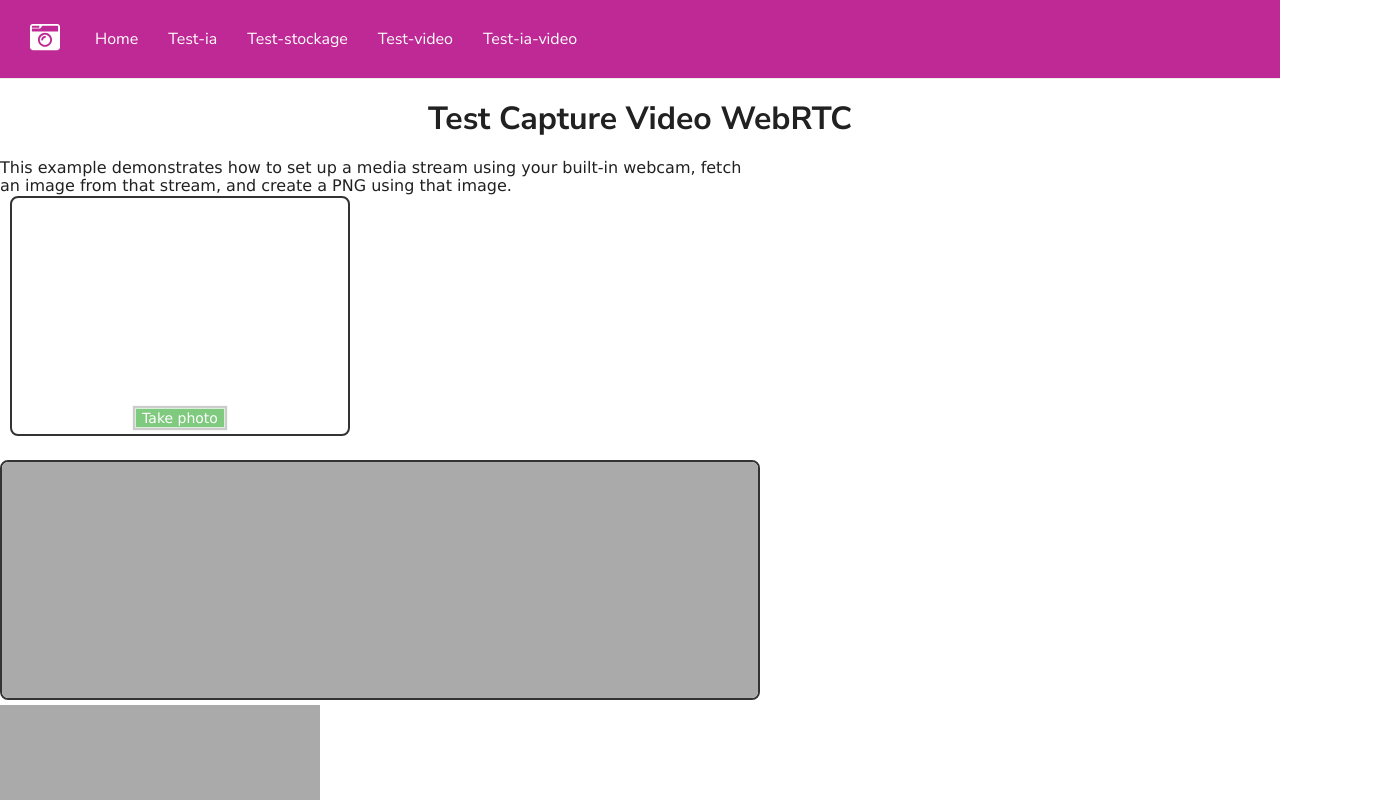
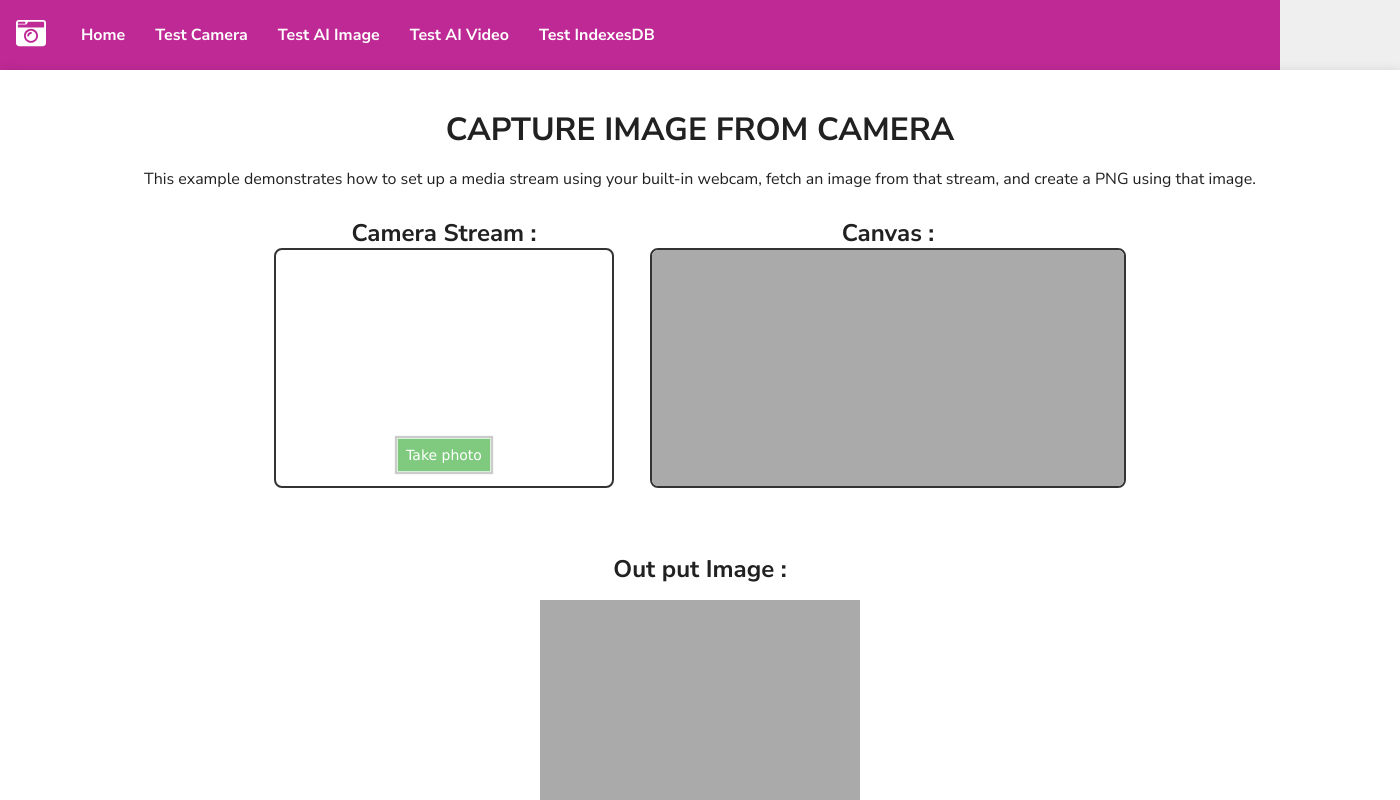
Before and after one commit to vylexcourchevel/ia-camera-detect-object, a React (Vite) app: page /test-video in a window 1280 px wide. Shown: the top 800 px of the page, 1400 px wide, since content can reach past the window. Built offline with nearby package versions, Linux system fonts and the light colour scheme; no server answers.

Commit message:
fixed bugs, harmonized layouts

```diff
--- a/src/App.css
+++ b/src/App.css
@@ -1,22 +1,29 @@
-#root{
-  display: flex;
-  flex-direction: column;
-  min-height: 100vh;
-}
 :root {
   font-size: 1rem;
-}
-:root {
   --text-color: #212121;
-  --bg-color-header:  #BF2995;
-  --accent-color: #F5721F;
-  --accent-color-hover: #E91363;
+  --bg-color-header: #bf2995;
+  --accent-color: #f5721f;
+  --accent-color-hover: #e91363;
   --main-background-color: #ffffff;
-  --frame-background-color: #f5f4fa;
+  --frame-background-color: #efefef;
   --border-color: #ececec;
   --input-border-color: #ccc;
   --border: #afb1b8;
   --input-coor: rgba(33, 33, 33, 0.2);
+}
+
+body {
+  font-family: "Nunito Sans", sans-serif;
+  font-weight: 400;
+  background-color: var(--frame-background-color);
+  color: var(--text-color);
+}
+
+#root {
+  display: flex;
+  flex-direction: column;
+  min-height: 100vh;
+  background-color: var(--frame-background-color);
 }
 
 *,
@@ -36,16 +43,17 @@ ul {
   padding: 0;
   margin: 0;
 }
+
 li {
   list-style: none;
 }
+
+
+/* MAIN CONTAINER */
+
 @media screen and (min-width: 480px) {
   .container {
     margin: 0 auto;
-    padding: 20px;
-    background-color: var(--main-background-color);
-    box-shadow: 0 0 10px rgba(0, 0, 0, 0.1);
-    border-radius: 8px;
     width: 480px;
   }
 }
@@ -62,13 +70,21 @@ li {
   }
 }
 
+.main-container {
+  padding: 20px;
+  background-color: var(--main-background-color);
+  box-shadow: 0 0 10px rgba(0, 0, 0, 0.1);
+  min-height: 80vh;
+
 .section {
   padding: 20px;
   text-align: center;
 }
+
 .padding {
   padding: 10px;
 }
+
 @media screen and (min-width: 768px) {
   .tablet {
     display: none;
@@ -76,6 +92,7 @@ li {
     display: block;
   }
 }
+
 @media screen and (min-width: 768px) {
   .flex {
     display: flex;
@@ -83,26 +100,24 @@ li {
     align-items: center;
   }
 }
-body {
-  font-family: "Nunito Sans", sans-serif;
-  font-weight: 400;
-  background-color: var(--main-background-color);
-  color: var(--text-color);
-}
+
 h1,
 h2,
 h3 {
   font-family: "Nunito Sans", sans-serif;
   font-weight: 600;
 }
+
 header {
   border-bottom: 1px solid var(--border-color);
 }
+
 img {
   display: block;
   max-width: 100%;
   height: auto;
 }
+
 .hidden {
   position: absolute;
   width: 1px;
--- a/src/components/Template/Header.css
+++ b/src/components/Template/Header.css
@@ -1,9 +1,17 @@
 
   .header {
     background-color: var(--bg-color-header);
-    padding: 20px 30px;
-    display: flex;
-    align-items: center;
+
+    .header-content {
+      padding: 16px 16px;
+      display: flex;
+      align-items: center;
+    }
+
+    a {
+      font-weight: bold;
+    }
+
   }
 
   .header_container {
--- a/src/components/Template/Header.tsx
+++ b/src/components/Template/Header.tsx
@@ -34,13 +34,13 @@ const Header = () => {
       case "/":
         return "Home";
       case "/test-ia":
-        return "Test-ia";
+        return "Test AI Image";
       case "/test-stockage":
-        return "Test-stockage";
+        return "Test IndexesDB";
       case "/test-video":
-        return "Test-video";
+        return "Test Camera";
       case "/test-ia-video":
-        return "Test-ia-video";
+        return "Test AI Video";
       default:
         return "";
     }
@@ -50,6 +50,8 @@ const Header = () => {
 
   return (
     <header className="header">
+      <div className="container">
+        <div className="header-content">
           <Link to="/">
             <FaCameraRetro size={30} style={{ color: "var(--main-background-color)" }} />
           </Link>
@@ -65,26 +67,28 @@ const Header = () => {
                 </Link>
               </li>
               <li className="nav_item">
+                <Link className="nav_link" to="/test-video" onClick={closeMenu}>
+                  Test Camera
+                </Link>
+              </li>
+              <li className="nav_item">
                 <Link className="nav_link" to="/test-ia" onClick={closeMenu}>
-              Test-ia
+                  Test AI Image
+                </Link>
+              </li>
+              <li className="nav_item">
+                <Link className="nav_link" to="/test-ia-video" onClick={closeMenu}>
+                  Test AI Video
                 </Link>
               </li>
               <li className="nav_item">
                 <Link className="nav_link" to="/test-stockage" onClick={closeMenu}>
-              Test-stockage
-            </Link>
-          </li>
-          <li className="nav_item">
-            <Link className="nav_link" to="/test-video" onClick={closeMenu}>
-              Test-video
-            </Link>
-          </li>
-          <li className="nav_item">
-            <Link className="nav_link" to="/test-ia-video" onClick={closeMenu}>
-              Test-ia-video
+                  Test IndexesDB
                 </Link>
               </li>
             </nav>
+          </div>
+        </div>
       </div>
     </header>
   );
--- a/src/components/TestIA/TestIA.jsx
+++ b/src/components/TestIA/TestIA.jsx
@@ -60,8 +60,8 @@ const TestIA = () => {
   };
 
   return (
-    <div className="container">
-      <h1>Upload the Picture</h1>
+    <div className="container main-container">
+        <h1>UPLOAD A PICTURE</h1>
         <div className="flex-container">
           <input
             type="file"
--- a/src/components/TestIA/TestIAVideo.jsx
+++ b/src/components/TestIA/TestIAVideo.jsx
@@ -79,8 +79,8 @@ const TestIAVideo = () => {
   };
 
   return (
-    <div className="container">
-      <h1>Upload the video</h1>
+    <div className="main-container container">
+      <h1>UPLOAD A VIDEO</h1>
       <div className="flex-container">
         <input
           type="file"
@@ -88,13 +88,12 @@ const TestIAVideo = () => {
           onChange={handleFileChange}
           style={inputStyle}
         />
-          <div className="video-container">
-        <video ref={videoRef} controls />
-        <canvas ref={canvasRef} />
+        <div className="video-container">
+          <video ref={videoRef} controls />
+          <canvas ref={canvasRef} />
         </div>
       </div>
     </div>
-
   );
 };
 
--- a/src/components/TestIA/ia.css
+++ b/src/components/TestIA/ia.css
@@ -1,11 +1,4 @@
 /* src/index.css */
-
-/* Reset styles */
-body, html, #root {
-    margin: 0;
-    padding: 0;
-    height: 100%;
-  }
 
 /* Basic styles for input[type="file"] */
 input[type="file"] {
@@ -26,8 +19,9 @@ body, html, #root {
   flex-direction: row;
   align-items: center;
   justify-content: center;
-    gap : 30px;
-    video, canvas {
+  gap: 30px;
+  video,
+  canvas {
     max-height: 60vh;
   }
 }
@@ -36,6 +30,5 @@ body, html, #root {
 }
 
 #canvas1 {
-    width : 80%;
-
+  width: 80%;
 }
--- a/src/components/TestIndexesDB/TestIndexesDB.jsx
+++ b/src/components/TestIndexesDB/TestIndexesDB.jsx
@@ -1,5 +1,5 @@
 import { useState, useEffect } from "react";
-import { addItem, getItems, clearItems, deleteItem } from "../../db.js";
+import { addItem, getItems, clearItems, deleteItem } from "../../db2.js";
 import "./TestIndexesDB.css";
 
 const TestIndexesDB = () => {
@@ -51,8 +51,8 @@ const TestIndexesDB = () => {
   };
 
   return (
-    <div className="container">
-      <h1>IndexedDB Image and Text Storage</h1>
+    <div className="container main-container">
+      <h1>STORAGE ON IndexedDB</h1>
       <div className="input-container">
         <input type="file" onChange={handleFileChange} />
         <input
--- a/src/components/TestVideo/TestVideo.css
+++ b/src/components/TestVideo/TestVideo.css
@@ -11,29 +11,35 @@
 .camera {
   width: 340px;
   display: inline-block;
-}
-
-.output {
-  width: 340px;
-  display: inline-block;
-}
+  position: relative;
 
   #startbutton {
     display: block;
-  position: relative;
-  margin-left: auto;
-  margin-right: auto;
-  bottom: 32px;
+    position: absolute;
+    bottom: 16px;
     background-color: rgba(0, 150, 0, 0.5);
     border: 1px solid rgba(255, 255, 255, 0.7);
     box-shadow: 0px 0px 1px 2px rgba(0, 0, 0, 0.2);
     font-size: 14px;
     font-family: "Lucida Grande", "Arial", sans-serif;
     color: rgba(255, 255, 255, 1);
+    padding: 8px;
+    &:hover {
+      cursor: pointer;
+    }
+  }
 }
 
-.contentarea {
-  font-size: 16px;
-  font-family: "Lucida Grande", "Arial", sans-serif;
-  width: 760px;
+.output {
+  padding: 16px;
+  display: flex;
+  gap: 16px;
+  flex-direction: column;
+  justify-content: center;
+  align-items: center;
+  margin-bottom: 32px;
 }
+
+p {
+  text-align: center;
+}
--- a/src/components/TestVideo/TestVideo.jsx
+++ b/src/components/TestVideo/TestVideo.jsx
@@ -1,9 +1,8 @@
-import './TestVideo.css';
-import { useEffect } from 'react';
+import "./TestVideo.css";
+import { useEffect } from "react";
 
 function TestVideo() {
-
-  useEffect( () => {
+  useEffect(() => {
     startup();
   }, []);
 
@@ -19,106 +18,121 @@ function TestVideo() {
 
   // La Fonction startup se lance quand le loading de la page est terminé
   const startup = () => {
-
     // On recupère tout les éléments HTMLs sous forme de noeud du DOM
-    video = document.getElementById('video');
-    canvas = document.getElementById('canvas');
-    photo = document.getElementById('photo');
-    startbutton = document.getElementById('startbutton');
+    video = document.getElementById("video");
+    canvas = document.getElementById("canvas");
+    photo = document.getElementById("photo");
+    startbutton = document.getElementById("startbutton");
 
     // La fonction navigator.mediaDevices.getUserMedia permet de récupérer le flux vidéo et audio
-    navigator.mediaDevices.getUserMedia({video: true, audio: false}) // Elle renvoi un StreamVideo
-    .then(function(stream) { // Avec le .then on attend que la promesse soit terminée
+    navigator.mediaDevices
+      .getUserMedia({ video: true, audio: false }) // Elle renvoi un StreamVideo
+      .then(function (stream) {
+        // Avec le .then on attend que la promesse soit terminée
         video.srcObject = stream; // Puis on met le stream video dans le noeud de la balise video
         video.play(); // Aussi, on lance la vidéo avec la méthode HTML5 native play
       })
-    .catch(function(err) { // Ici on récupère les erreurs
+      .catch(function (err) {
+        // Ici on récupère les erreurs
         console.log("An error occurred: " + err);
       });
 
     // Ajout écouteur d'évenement sur si la caméra peut lire une vidéo
-    video.addEventListener('canplay', (event) => {
+    video.addEventListener(
+      "canplay",
+      (event) => {
         if (!isStreaming) {
-        height = video.videoHeight / (video.videoWidth/width); // Corrige un bug de Firefox qui a besoin qu'un height soit spécifié
+          height = video.videoHeight / (video.videoWidth / width); // Corrige un bug de Firefox qui a besoin qu'un height soit spécifié
 
-        if (isNaN(height)) { // Si la hauteure n'est pas un nombre
-          height = width / (4/3); // Allors on la définit comme étant à 3/4 de la largeur par défaut
+          if (isNaN(height)) {
+            // Si la hauteure n'est pas un nombre
+            height = width / (4 / 3); // Allors on la définit comme étant à 3/4 de la largeur par défaut
           }
 
           // On spécifie les attribut de la vidéo et du canvas
-        video.setAttribute('width', width);
-        video.setAttribute('height', height);
-        canvas.setAttribute('width', width);
-        canvas.setAttribute('height', height);
+          video.setAttribute("width", width);
+          video.setAttribute("height", height);
+          canvas.setAttribute("width", width);
+          canvas.setAttribute("height", height);
           isStreaming = true; // On change le boolean à true pour dire que la caméra tourne
         }
-    }, false);
+      },
+      false
+    );
 
     // Ajout écouteur d'évenement sur le click du bouton pour prendre la photo
-    startbutton.addEventListener('click', function(ev){
+    startbutton.addEventListener(
+      "click",
+      function (ev) {
         takepicture();
         ev.preventDefault();
-    }, false);
+      },
+      false
+    );
 
     // Purge de la photo
     clearphoto();
-  }
-
-    // Capture a photo by fetching the current contents of the video
-    // and drawing it into a canvas, then converting that to a PNG
-    // format data URL. By drawing it on an offscreen canvas and then
-    // drawing that to the screen, we can change its size and/or apply
-    // other changes before drawing it.
+  };
 
   // Fonction pour prendre une capture
   const takepicture = () => {
-      let context = canvas.getContext('2d'); // Création du context 2D de canvas
-      if (width && height) { // Si la largeur et la hauteur existent, on règle celle du canvas
+    let context = canvas.getContext("2d"); // Création du context 2D de canvas
+    if (width && height) {
+      // Si la largeur et la hauteur existent, on règle celle du canvas
       canvas.width = width;
       canvas.height = height;
       context.drawImage(video, 0, 0, width, height); // On dessigne dans le canvas en copiant la source de la video
 
-        let data = canvas.toDataURL('image/png'); // On crée une URL sous forme d'un fichier .png
-        photo.setAttribute('src', data); // On ajoute ce fichier dans l'attribut src de la balise image
+      let data = canvas.toDataURL("image/png"); // On crée une URL sous forme d'un fichier .png
+      photo.setAttribute("src", data); // On ajoute ce fichier dans l'attribut src de la balise image
     } else {
       clearphoto(); // Sinon on purge la photo
     }
-    }
+  };
 
   // Fonction pour purger la photo
   const clearphoto = () => {
-      let context = canvas.getContext('2d'); // Création du context 2D de canvas
+    let context = canvas.getContext("2d"); // Création du context 2D de canvas
     context.fillStyle = "#AAA"; // On spécifie la couleur à gris
     context.fillRect(0, 0, canvas.width, canvas.height); // On remplit le canevas par un rectangle
 
-      let data = canvas.toDataURL('image/png'); // On crée une URL sous forme d'un fichier .png
-      photo.setAttribute('src', data); // On ajoute ce fichier dans l'attribut src de la balise image
-    }
+    let data = canvas.toDataURL("image/png"); // On crée une URL sous forme d'un fichier .png
+    photo.setAttribute("src", data); // On ajoute ce fichier dans l'attribut src de la balise image
+  };
 
   return (
-    <div>
+    <div className="container main-container">
 
-      <h1>Test Capture Video WebRTC</h1>
+      <h1>CAPTURE IMAGE FROM CAMERA</h1>
 
-      <div className="contentarea">
+      <p>
+        This example demonstrates how to set up a media stream using your
+        built-in webcam, fetch an image from that stream, and create a PNG using
+        that image.
+      </p>
 
-        <p>This example demonstrates how to set up a media stream using your built-in webcam, fetch an image from that stream, and create a PNG using that image.</p>
+      <div className="videos">
 
         <div className="camera">
+          <h2>Camera Stream :</h2>
           <video id="video">Video stream not available.</video>
           <button id="startbutton">Take photo</button>
         </div>
 
+        <div className="detection">
+          <h2>Canvas :</h2>
           <canvas id="canvas"></canvas>
+        </div>
+
+      </div>
 
       <div className="output">
+        <h2>Out put Image :</h2>
         <img id="photo" alt="The screen capture will appear in this box." />
       </div>
 
     </div>
-
-    </div>
-  )
+  );
 }
 
-export default TestVideo
+export default TestVideo;
--- /dev/null
+++ b/src/db2.js
@@ -0,0 +1,40 @@
+import { openDB } from 'idb';
+
+const dbPromise = openDB('my-database-2', 1, {
+  upgrade(db) {
+    if (!db.objectStoreNames.contains('items')) {
+      db.createObjectStore('items', { keyPath: 'id', autoIncrement: true });
+    }
+  },
+});
+
+export const addItem = async (item) => {
+  const db = await dbPromise;
+  const tx = db.transaction('items', 'readwrite');
+  const store = tx.objectStore('items');
+  await store.add(item);
+  await tx.done;
+};
+
+export const getItems = async () => {
+  const db = await dbPromise;
+  const tx = db.transaction('items', 'readonly');
+  const store = tx.objectStore('items');
+  return await store.getAll();
+};
+
+export const clearItems = async () => {
+  const db = await dbPromise;
+  const tx = db.transaction('items', 'readwrite');
+  const store = tx.objectStore('items');
+  await store.clear();
+  await tx.done;
+};
+
+export const deleteItem = async (id) => {
+  const db = await dbPromise;
+  const tx = db.transaction('items', 'readwrite');
+  const store = tx.objectStore('items');
+  await store.delete(id);
+  await tx.done;
+};
--- a/src/pages/PageHome.css
+++ b/src/pages/PageHome.css
@@ -7,21 +7,30 @@ h2 {
   text-align: center;
 }
 
-@media (min-width: 768px) {
-  .videos {
-    display: flex;
-  }
-}
-
 .videos {
+  display: flex;
+  flex-direction: column;
   justify-content: center;
+  align-items: center;
   margin-bottom: 20px;
   padding-top: 32px;
   padding-bottom: 32px;
+  gap: 16px;
+}
+
+
+@media screen and (min-width: 768px) {
+  .videos {
+    flex-direction: row;
+  }
 }
 
 .camera,
 .detection {
+  display: flex;
+  flex-direction: column;
+  justify-content: center;
+  align-items: center;
   margin: 0 10px;
 }
 
--- a/src/pages/PageHome.jsx
+++ b/src/pages/PageHome.jsx
@@ -9,7 +9,6 @@ import { confirmAlert } from "react-confirm-alert";
 import "react-confirm-alert/src/react-confirm-alert.css";
 
 const HomePage = () => {
-
   const [items, setItems] = useState([]);
   const [isLaunched, setIsLaunched] = useState();
   const [modelAI, setModelAI] = useState(null);
@@ -29,7 +28,7 @@ const HomePage = () => {
     const init = async () => {
       const resultModelAI = await cocoSsd.load();
       setModelAI(resultModelAI);
-      setLoading(false)
+      setLoading(false);
     };
     init();
 
@@ -54,14 +53,14 @@ const HomePage = () => {
         canvas.current.width,
         canvas.current.height
       );
-    } else if(isLaunched === true) {
+    } else if (isLaunched === true) {
       getCameraStream();
       const resultIntervalID = setInterval(() => {
         detectObjects();
       }, 100);
       setIntervalID(resultIntervalID);
     }
-  }, [isLaunched])
+  }, [isLaunched]);
 
   const getCameraStream = () => {
     navigator.mediaDevices
@@ -138,10 +137,11 @@ const HomePage = () => {
     confirmAlert({
       customUI: ({ onClose }) => {
         return (
-          <div className="custom-ui"
+          <div
+            className="custom-ui"
             style={{
-            border:"solid 1px",
-            padding:"20px"
+              border: "solid 1px",
+              padding: "20px",
             }}
           >
             <h1>Confirm to delete</h1>
@@ -183,34 +183,38 @@ const HomePage = () => {
     });
   };
 
-
   return (
     <>
-      <div className="container">
-        <h1>Camera AI Object Detection</h1>
-        {!loading ?
+      <div className="container main-container">
+        <h1>CAMERA AI OBJECT DETECTION</h1>
+        {!loading ? (
           <div className="videos">
-            <div>
             <div className="camera">
               <h2>Camera Video Stream</h2>
               <video ref={video} id="video" width={320} height={320} />
-                </div>
-
-                    <button className="button_camera" onClick={() => setIsLaunched(!isLaunched)}>
-                      {isLaunched ? "Stop" : "Launch" }
+              <button
+                className="button_camera"
+                onClick={() => setIsLaunched(!isLaunched)}
+              >
+                {isLaunched ? "Stop" : "Launch"}
               </button>
             </div>
             <div className="detection">
               <h2>AI Detection Canvas</h2>
               <canvas ref={canvas} id="canvas"></canvas>
-              <button className="button_camera" onClick={captureAndStorePrediction}>
+              <button
+                className="button_camera"
+                onClick={captureAndStorePrediction}
+              >
                 Capture Predictions
               </button>
             </div>
           </div>
-        :
-          <div className="divSpinner"><ImSpinner size={200} className="spin" /></div>
-        }
+        ) : (
+          <div className="divSpinner">
+            <ImSpinner size={200} className="spin" />
+          </div>
+        )}
 
         <div className="store">
           <h2>Captures screenshots storage</h2>
```
Lines whose indentation alone changed are shown as unchanged.
